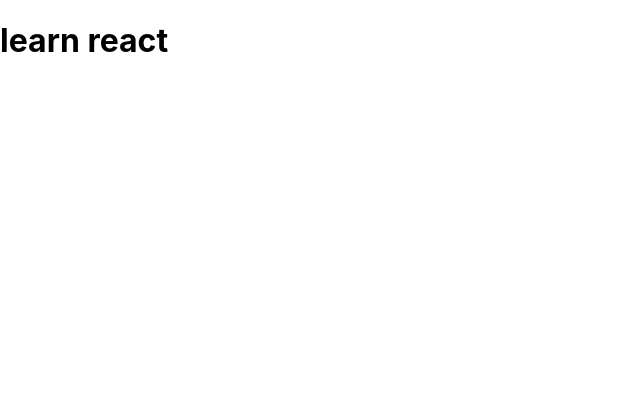
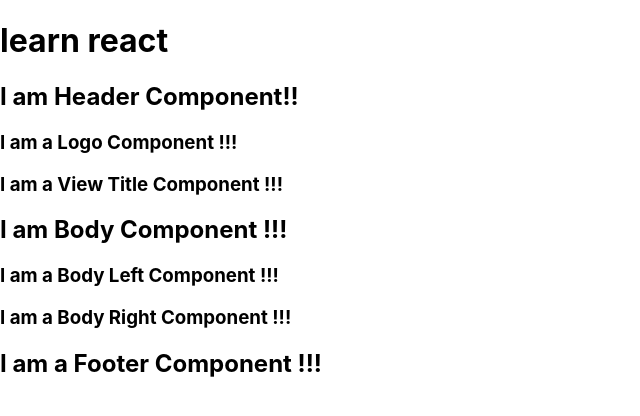
Before and after one commit to soft-coded/bc-react-1, a React (Create React App) app: page / in a window 1280 px wide. Shown: the top 416 px of the page, without its empty margins (0-640 px from the left). Built offline with nearby package versions, Linux system fonts and the light colour scheme.

Commit message:
Finish solution

```diff
--- a/src/App.js
+++ b/src/App.js
@@ -1,12 +1,18 @@
-import './App.css';
+import "./App.css";
+import HeaderComponent from "./components/header/HeaderComponent";
+import BodyComponent from "./components/body/BodyComponent";
+import FooterComponent from "./components/footer/FooterComponent";
 
 function App() {
 	return (
 		<div>
 			<h1>learn react</h1>
 			{/* Header Component */}
+			<HeaderComponent />
 			{/* Body Component */}
+			<BodyComponent />
 			{/* Footer Component */}
+			<FooterComponent />
 		</div>
 	);
 }
--- a/src/components/body/BodyComponent.js
+++ b/src/components/body/BodyComponent.js
@@ -4,7 +4,7 @@ import BodyRightComponent from "./body-right/BodyRightComponent";
 export default function BodyComponent() {
 	return (
 		<>
-			<h2>I am Body Component !!!</h2>;
+			<h2>I am Body Component !!!</h2>
 			<BodyLeftComponent />
 			<BodyRightComponent />
 		</>
--- a/src/components/footer/FooterComponent.js
+++ b/src/components/footer/FooterComponent.js
@@ -1,5 +1,5 @@
 function FooterComponent() {
-	return <footer>I am a Footer Component !!!</footer>;
+	return <h2>I am a Footer Component !!!</h2>;
 }
 
 export default FooterComponent;
--- a/src/components/header/HeaderComponent.js
+++ b/src/components/header/HeaderComponent.js
@@ -4,7 +4,7 @@ import ViewTitleComponent from "./view-title/ViewTitleComponent";
 export default function HeaderComponent() {
 	return (
 		<>
-			<h2>I am Header Component!!</h2>;
+			<h2>I am Header Component!!</h2>
 			<LogoComponent />
 			<ViewTitleComponent />
 		</>
```
Lines whose indentation alone changed are shown as unchanged.
